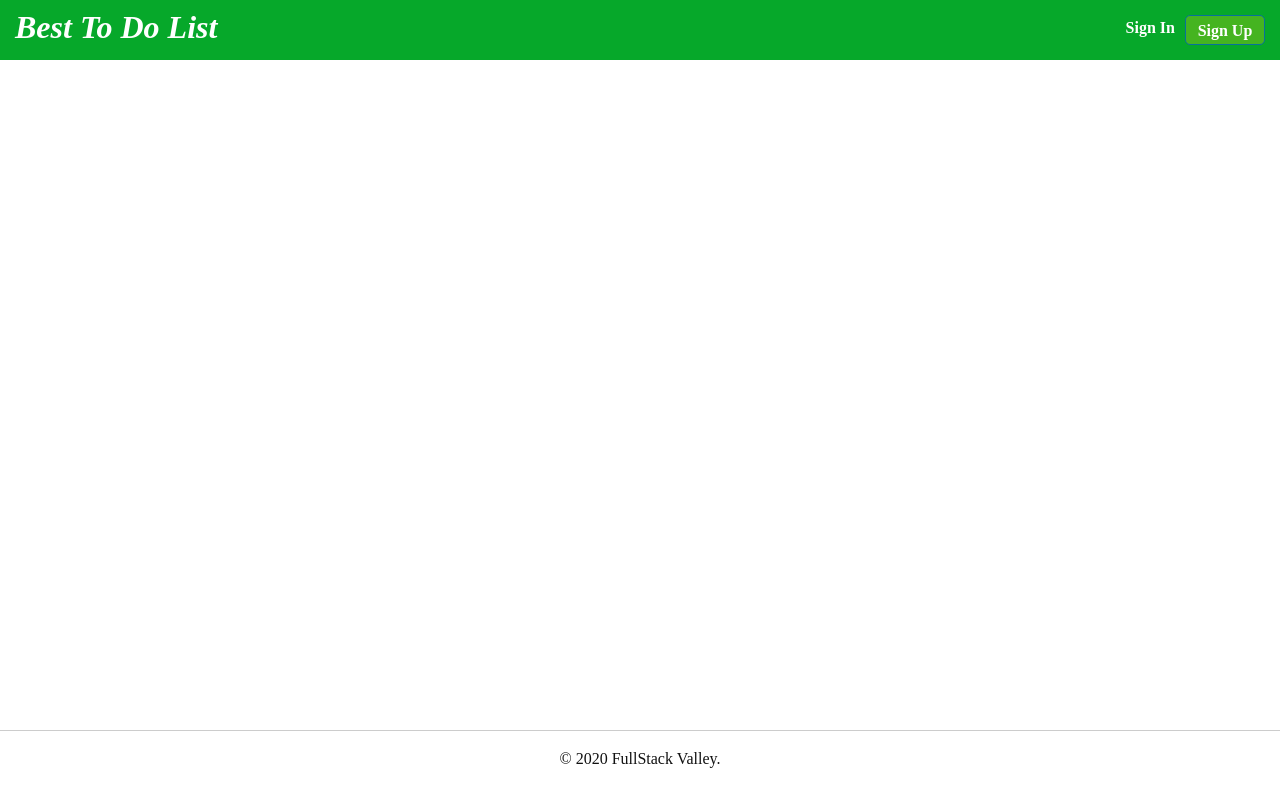
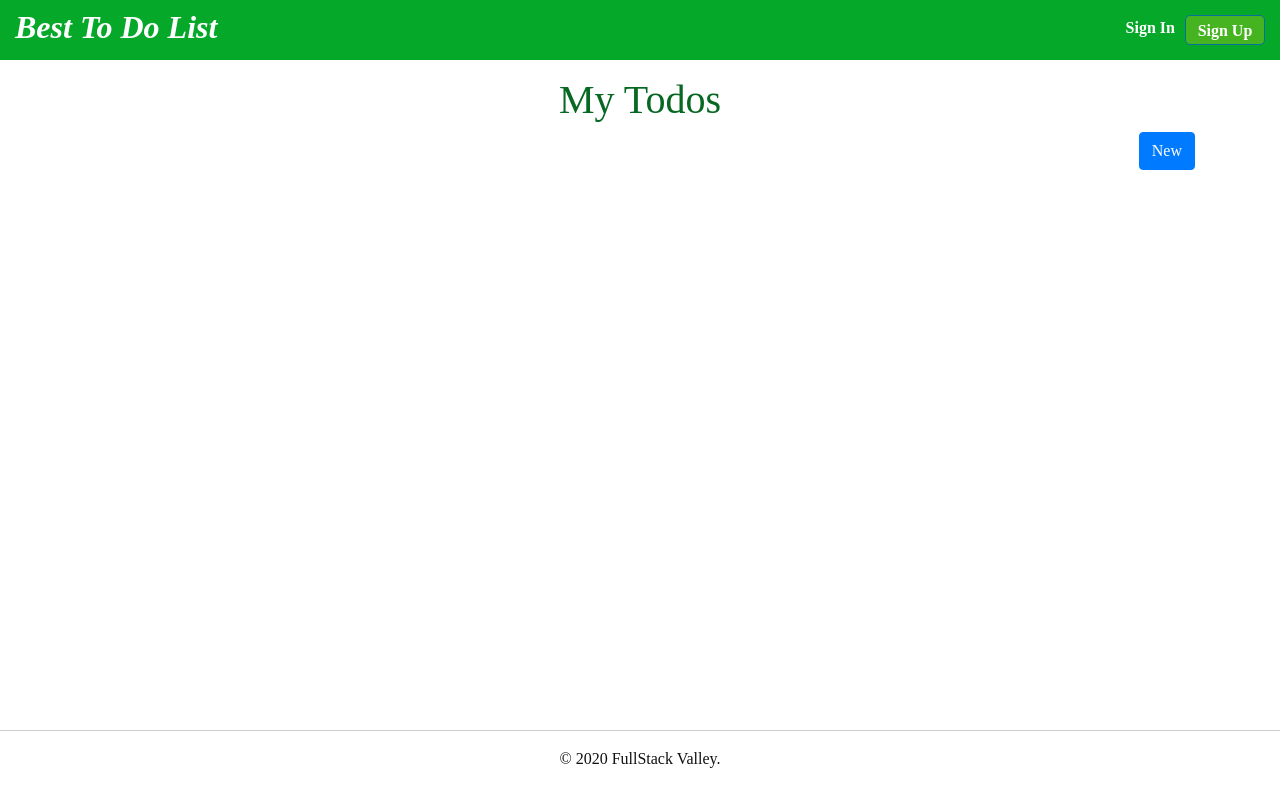
Before and after one commit to fadeomar/fullstack-todo, a React (Create React App) app in the folder client/: page /todos in a window 1280 px wide. Built offline with nearby package versions, Linux system fonts and the light colour scheme.

Commit message:
create reducer and actions and context fro todos

```diff
--- a/client/src/actions/index.js
+++ b/client/src/actions/index.js
@@ -1 +1,2 @@
 export * from './authAction';
+export * from './todoAction';
--- /dev/null
+++ b/client/src/actions/todoAction.js
@@ -0,0 +1,24 @@
+import apiCall from '../apiCall';
+
+export const createTodo = (dispatch) => async (todo, Cookies) => {
+  try {
+    dispatch({ type: 'CREATE_TODO_LOADING'})
+    const res = await apiCall('/todos', 'post', Cookies.get('token'));
+    if(res){
+      dispatch({type: 'CREATE_TODO_SUCCESS', payload: res.data})
+    }
+  } catch (error) {
+    dispatch({type: 'CREATE_TODO_FAILURE', payload: error.response.data})
+  }
+}
+
+export const fetchTodo = dispatch => async Cookies => {
+  try {
+    dispatch({type: 'FETCH_TODOS_LOADING' });
+    const res = await apiCall('/todos', 'get', null, Cookies.get('token'));
+    dispatch({type: 'FETCH_TODOS_SUCCESS', payload: res.data});
+    return res;
+  } catch (error) {
+    return dispatch({ type: 'FETCH_TODOS_FAILURE', payload: error.response.data})
+  }
+}
--- a/client/src/component/todos/ListTodos.js
+++ b/client/src/component/todos/ListTodos.js
@@ -1,10 +1,36 @@
-import React from 'react';
+import React, { useState } from 'react';
 import Layout from '../Layout/Layout';
+import { TodoList } from './Styles';
+import Model from './Model';
 
 
 const ListTodos = () => {
+  const [showModal, setshowModal] = useState(false);
+
+  const handleShowModal = () => {
+    setshowModal(true);
+  }
+
+  const handleCloseModal = () => {
+    setshowModal(false);
+  }
   return (
     <Layout>
+            <TodoList>
+        {showModal && <Model closeModal={handleCloseModal} />}
+        <div className="container">
+          <div className="row">
+            <div className="col-md-12 header text-center mt-3">
+              <h1>My Todos</h1>
+            </div>
+          </div>
+          <div className="row">
+            <div className="col-md-12">
+              <button className="btn btn-primary float-right" onClick={handleShowModal}>New</button>
+            </div>
+          </div>
+        </div>
+      </TodoList>
 
     </Layout>
   )
--- /dev/null
+++ b/client/src/component/todos/Model.js
@@ -0,0 +1,47 @@
+import React, { useEffect } from 'react';
+import { ModalWrapper } from './Styles';
+
+const TodoModal = ({ closeModal }) => {
+  let myRef;
+  useEffect(() => {
+    document.addEventListener('click', closeTodoModal);
+    return () => {
+      document.removeEventListener('click', closeTodoModal);
+    }
+  }, []);
+
+  const closeTodoModal = (e) => {
+    if (myRef && !myRef.contains(e.target)) {
+      closeModal();
+    }
+  }
+
+  return (
+    <ModalWrapper>
+      <form ref={(node) => (myRef = node)}>
+        <h4 className="text-center">Create Todo</h4>
+        <div className="form-group">
+          <input
+            type="text"
+            name="todo"
+            className="form-control"
+            placeholder="Enter new Todo"
+          />
+        </div>
+        <button
+          className="btn btn-primary float-right"
+        >
+          Save
+        </button>
+        <button
+          className="btn btn-danger float-right mr-1"
+          onClick={closeTodoModal}
+        >
+          Cancel
+        </button>
+      </form>
+    </ModalWrapper>
+  );
+};
+
+export default TodoModal;
--- /dev/null
+++ b/client/src/component/todos/Styles.js
@@ -0,0 +1,99 @@
+import styled from 'styled-components';
+
+export const TodoList = styled.div`
+  width: 100%;
+  min-height: 90vh;
+  margin-bottom: 100px;
+  .header {
+    color: #076822;
+    font-weight: 400;
+  }
+  .todos {
+    background: rgba(204, 204, 204, 0.1);
+    border: 1px solid rgba(10, 248, 77, 0.5);
+    padding: 10px;
+  }
+  .todo {
+    border: 1px solid #ccc;
+    margin: 10px;
+    position: relative;
+    padding: 0 20px 10px 20px;
+    background-color: #fff;
+    min-height: 100px;
+    .float-right button {
+      background-color: #fff;
+      color: #06A82A;
+      font-weight: 600;
+      margin-right: -10px;
+      border: none;
+    }
+    .float-right button:hover {
+      font-weight: 600;
+      color: #000;
+    }
+    h5 {
+      font-weight: 600;
+      padding: 10px 0;
+    }
+    .delete-btn {
+      position: absolute;
+      right: 0;
+      width: 25px;
+      background-color: white;
+      border: 1px solid red;
+    }
+    .add-btn {
+      position: absolute;
+      right: 28px;
+      background-color: #06A82A;
+      border: 1px solid #06A82A;
+      color: #fff;
+      width: 100px;
+    }
+    .create-task {
+      border: 1px solid #ccc;
+      background-color: #fff;
+      margin-top: 1px;
+      border-radius: 3px;
+      padding: 1px;
+      input {
+        width: 95%;
+        border: none;
+        padding: 5px;
+        outline: none;
+      }
+      button {
+        float: right;
+        padding: 5px;
+        height: 100%;
+        border: none;
+        border-left: 1px solid #ccc;
+      }
+    }
+  }
+`;
+
+
+export const ModalWrapper = styled.div`
+  width: 100vw;
+  height: 100vh;
+  background-color: rgba(0, 0, 0, .4);
+  display: inline-flex;
+  justify-content: center;
+  align-items: center;
+  z-index: 20;
+  position: fixed;
+  top: 0;
+  right: 0;
+  left: 0;
+  form {
+    margin-top: -100px;
+    background: #FFFFFF;
+    border: 1px solid rgba(10, 248, 77, 0.5);
+    border-radius: 3px;
+    width: 500px;
+    padding: 30px;
+    z-index: 20;
+    box-shadow: 0 0 10px rgba(10, 248, 77, 0.2)
+  }
+`;
```
Also changed, not shown: client/src/context/todoContext.js (added, +15 -0 lines), client/src/reducers/todosreducer.js (added, +39 -0 lines).
